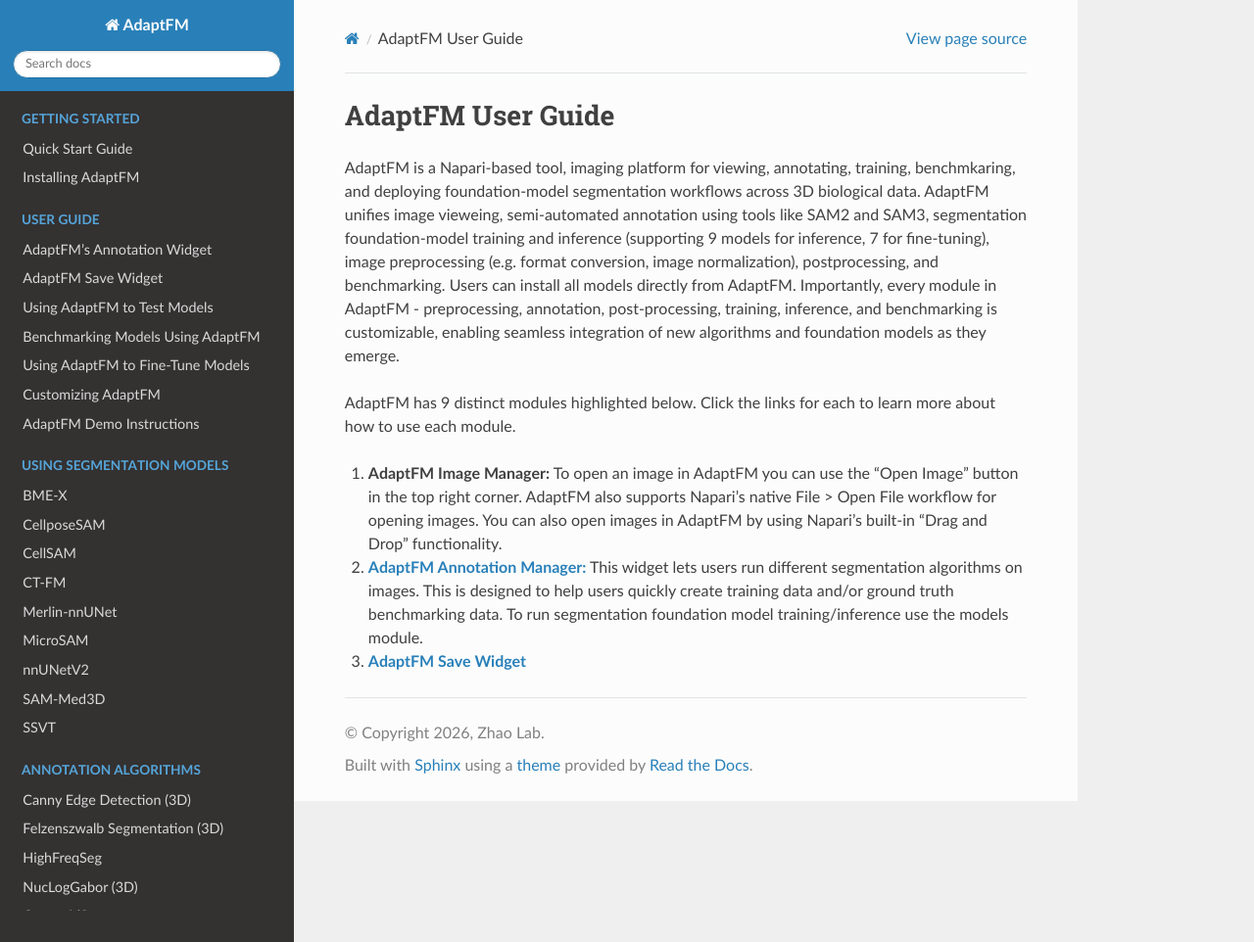
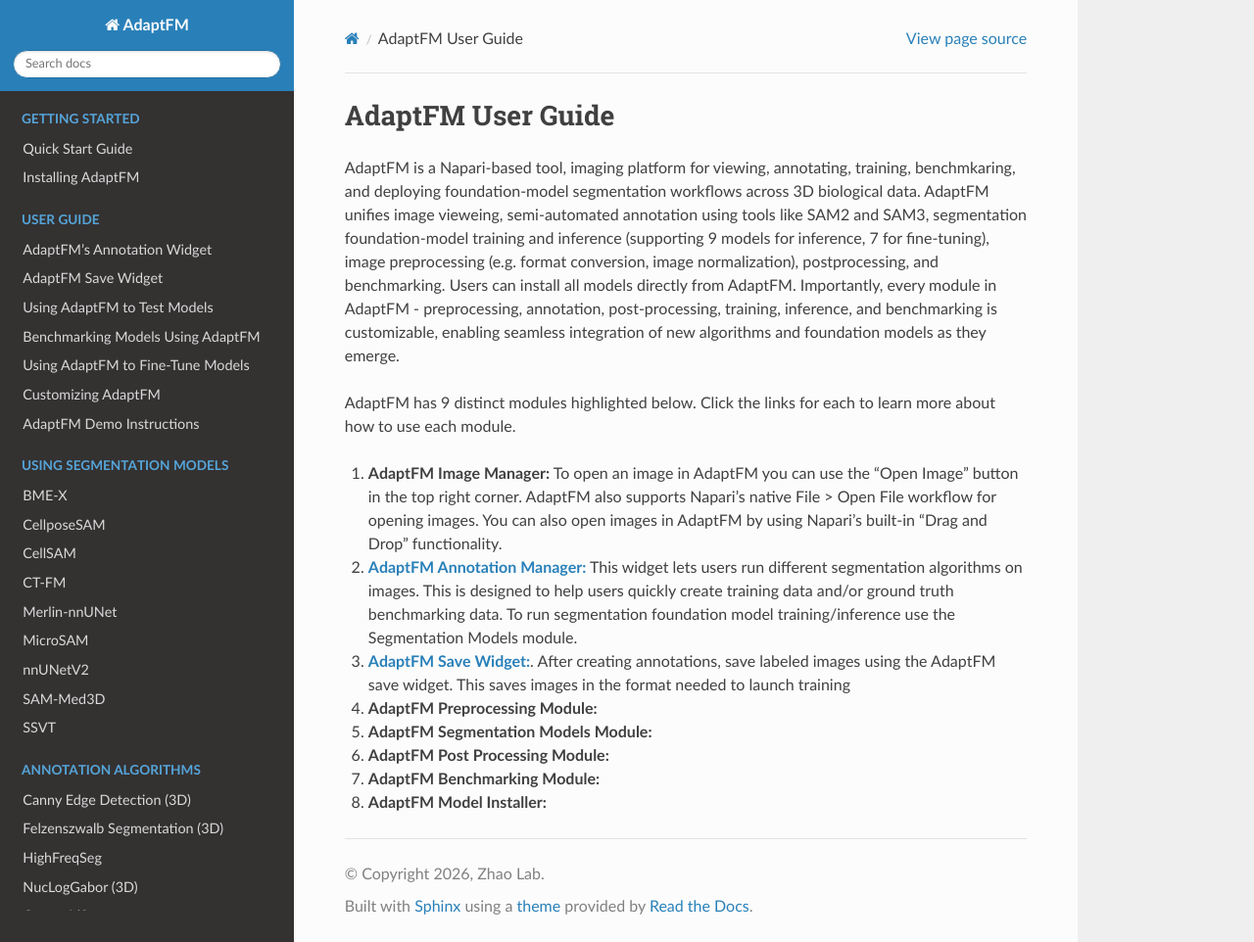
Before and after one commit to Zhao-Lab-UW-DHO/AdaptFM, a Sphinx documentation site: the page built from docs/user-guide/user-guide.md, in a window 1280 px wide and 962 px high. Shown: the whole window at 98% size. Built offline with Sphinx 7.4.7 and the Read the Docs theme 3.1.0, drawn with Linux system fonts in a browser that asks for light colours.

Commit message:
preprocessing

```diff
--- a/docs/user-guide/user-guide.md
+++ b/docs/user-guide/user-guide.md
@@ -1,8 +1,6 @@
 # AdaptFM User Guide
 
 AdaptFM is a Napari-based tool, imaging platform for viewing, annotating, training, benchmkaring, and deploying foundation-model segmentation workflows across 3D biological data. AdaptFM unifies image vieweing, semi-automated annotation using tools like SAM2 and SAM3, segmentation foundation-model training and inference (supporting 9 models for inference, 7 for fine-tuning), image preprocessing (e.g. format conversion, image normalization), postprocessing, and benchmarking. Users can install all models directly from AdaptFM. Importantly, every module in AdaptFM - preprocessing, annotation, post-processing, training, inference, and benchmarking is customizable, enabling seamless integration of new algorithms and foundation models as they emerge.
-
-
 
 
 
@@ -18,6 +16,16 @@ AdaptFM has 9 distinct modules highlighted below. Click the links for each to le
 
 1. **AdaptFM Image Manager:** To open an image in AdaptFM you can use the "Open Image" button in the top right corner. AdaptFM also supports Napari's native File > Open File workflow for opening images. You can also open images in AdaptFM by using Napari's built-in "Drag and Drop" functionality.
 
-2. [**AdaptFM Annotation Manager:**](annotations.md) This widget lets users run different segmentation algorithms on images. This is designed to help users quickly create training data and/or ground truth benchmarking data. To run segmentation foundation model training/inference use the models module.
+2. [**AdaptFM Annotation Manager:**](annotations.md) This widget lets users run different segmentation algorithms on images. This is designed to help users quickly create training data and/or ground truth benchmarking data. To run segmentation foundation model training/inference use the Segmentation Models module.
 
-3. [**AdaptFM Save Widget**](annotations.md/#adaptfm-save-widget)
+3. [**AdaptFM Save Widget:**](annotations.md/#adaptfm-save-widget). After creating annotations, save labeled images using the AdaptFM save widget. This saves images in the format needed to launch training
+
+4. **AdaptFM Preprocessing Module:**
+
+5. **AdaptFM Segmentation Models Module:**
+
+6. **AdaptFM Post Processing Module:**
+
+7. **AdaptFM Benchmarking Module:**
+
+8. **AdaptFM Model Installer:**
```
Also changed, not shown: docs/user-guide/preprocessing.md (added, +10 -0 lines).
